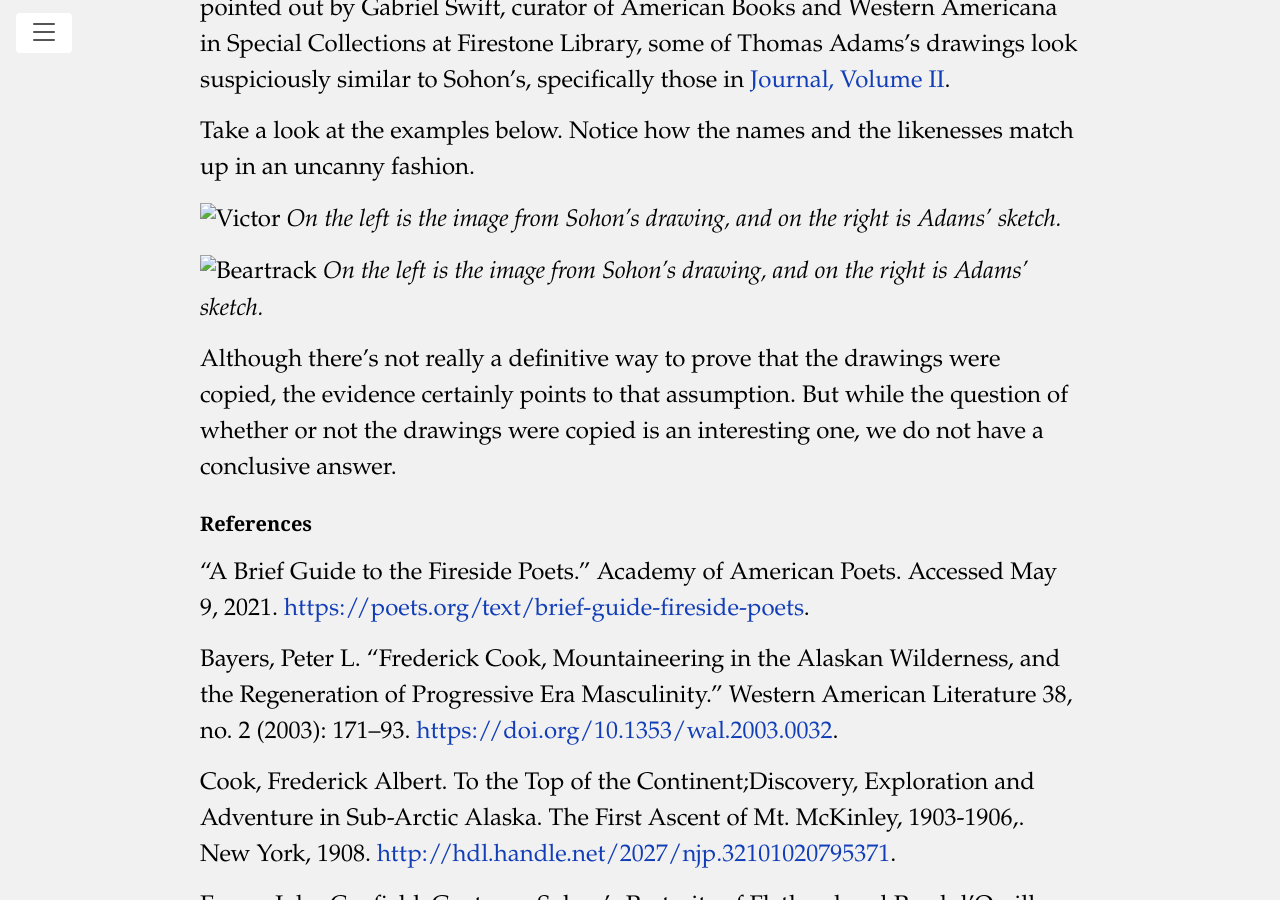
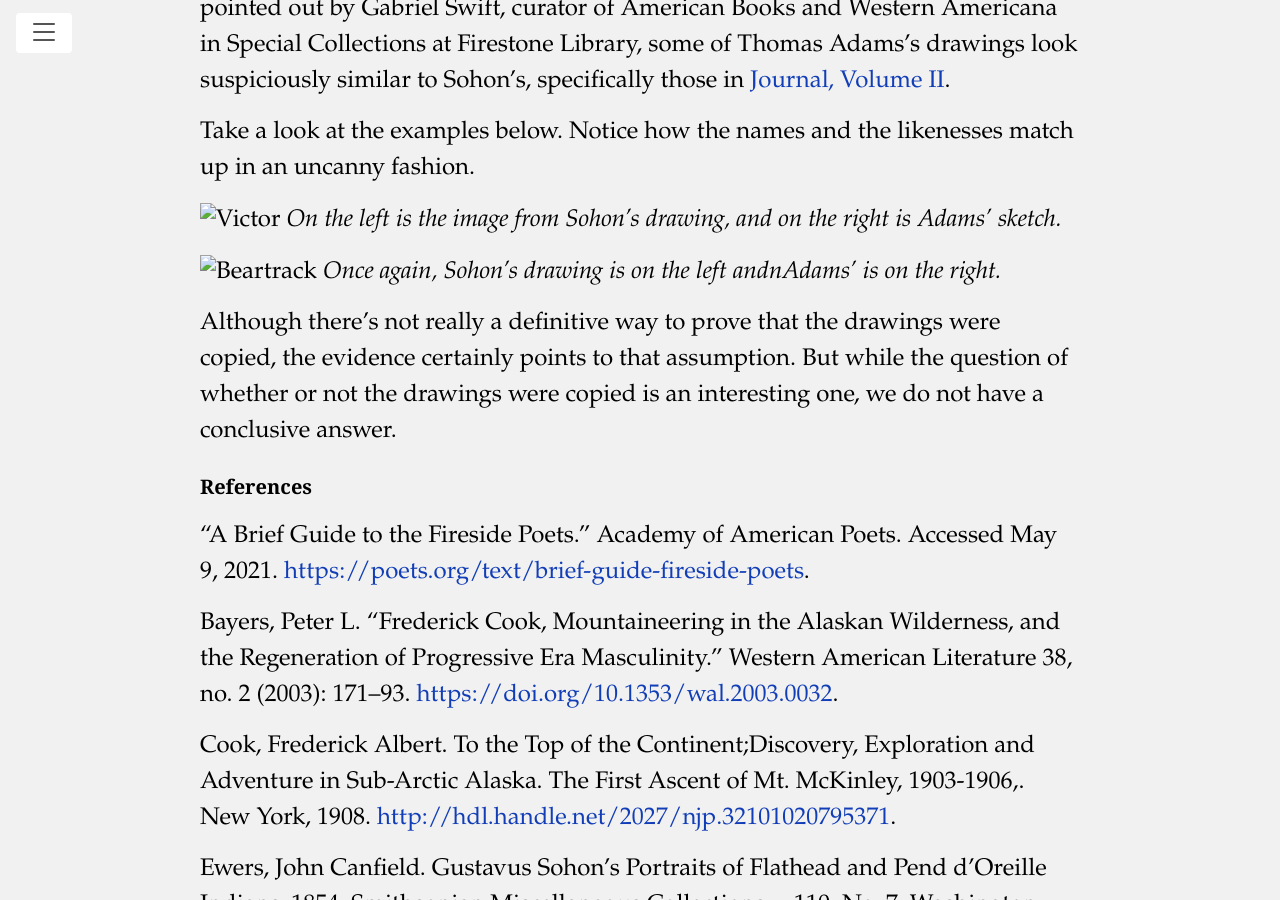
Before and after one commit to HUM-331-Princeton/manifest-destiny, a Jekyll site: the page built from art-in-the-journals.md, in a window 1280 px wide and 900 px high, scrolled down 6764 px. Built offline with Jekyll 4.4.1, drawn with Linux system fonts in a browser that asks for light colours.

Commit message:
Update art-in-the-journals.md

```diff
--- a/art-in-the-journals.md
+++ b/art-in-the-journals.md
@@ -88,7 +88,7 @@ Take a look at the examples below. Notice how the names and the likenesses match
 _On the left is the image from Sohon's drawing, and on the right is Adams' sketch._
 
 ![Beartrack](https://raw.githubusercontent.com/HUM-331-Princeton/manifest-destiny/main/_images/beartrackhat.png)
-_On the left is the image from Sohon's drawing, and on the right is Adams' sketch._
+_Once again, Sohon's drawing is on the left andnAdams' is on the right._
 
 Although there’s not really a definitive way to prove that the drawings were copied, the evidence certainly points to that assumption. But while the question of whether or not the drawings were copied is an interesting one, we do not have a conclusive answer.
 
```
